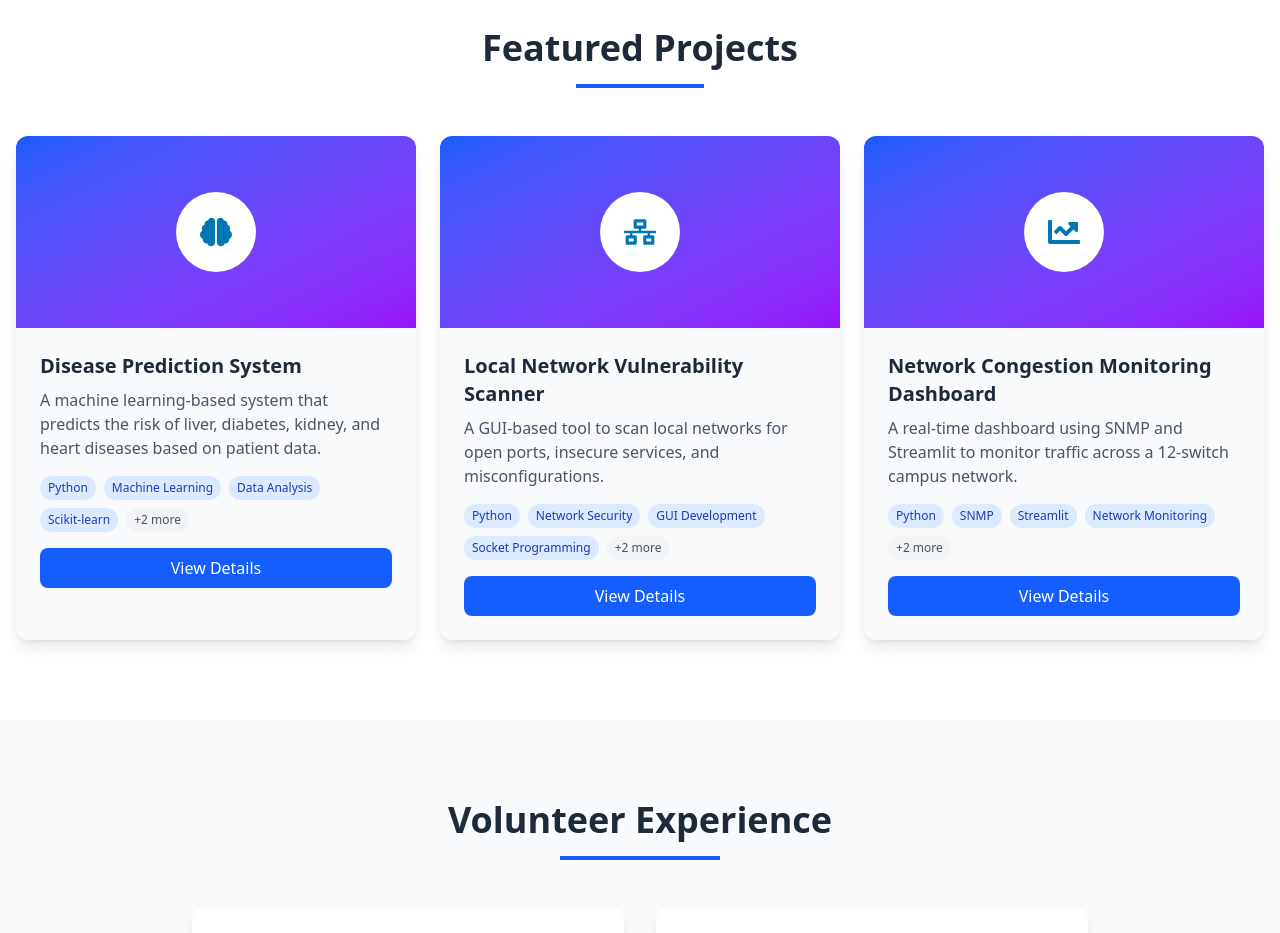
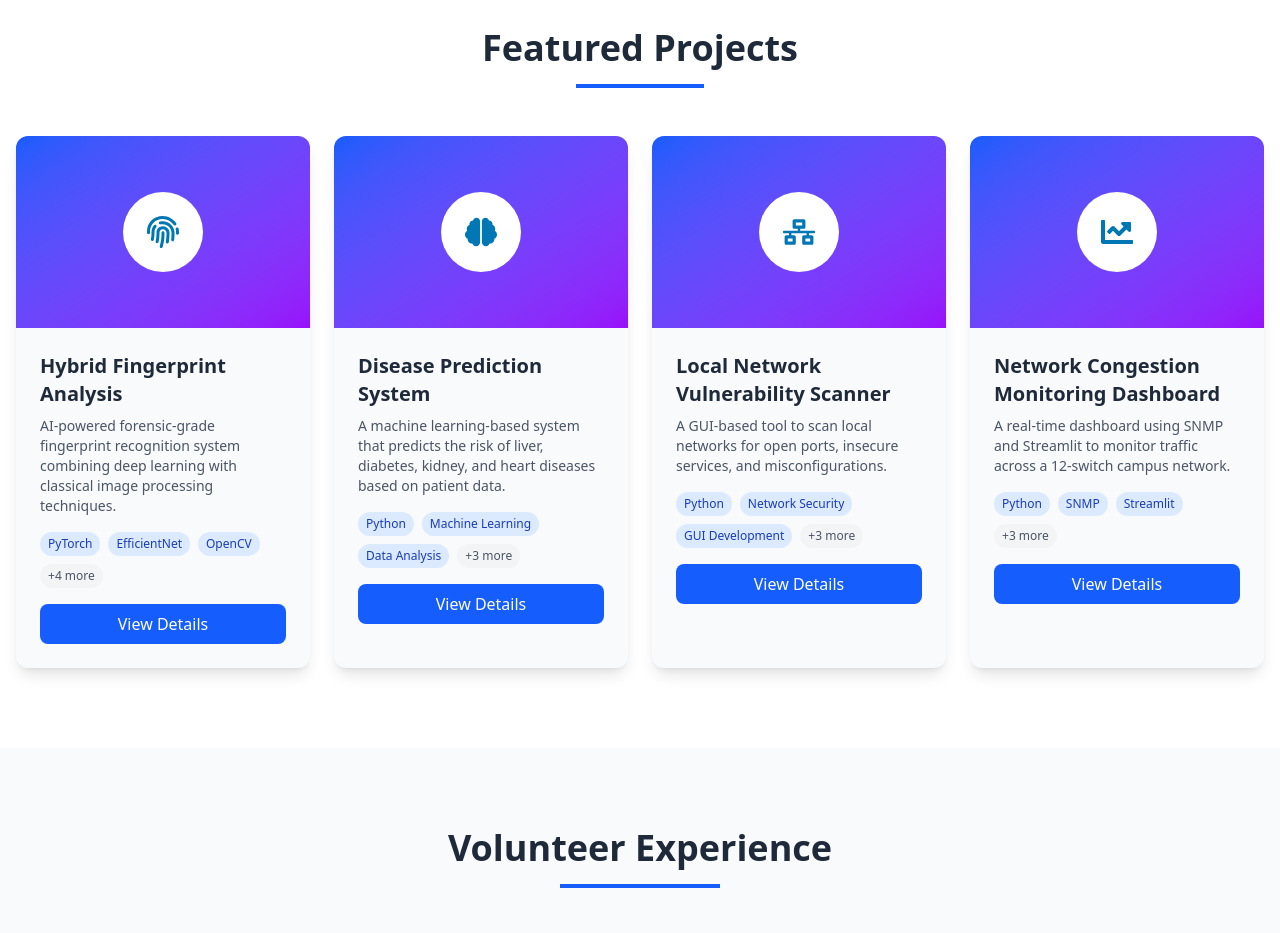
Before and after one commit to Shubhamgadekar2004/Portfolio, a React (Vite) app: page / in a window 1280 px wide. Shown: the part 3760-4693 px from the top of the page. Built offline with nearby package versions, Linux system fonts and the light colour scheme.

Commit message:
Initial commit - Portfolio with projects section

```diff
--- a/src/components/Projects.jsx
+++ b/src/components/Projects.jsx
@@ -1,7 +1,6 @@
-// src/components/Projects.jsx
 import { useState } from 'react';
 import { motion, AnimatePresence } from 'framer-motion';
-import { FaGithub, FaExternalLinkAlt, FaBrain, FaLaptopCode, FaNetworkWired, FaChartLine } from 'react-icons/fa';
+import { FaGithub, FaExternalLinkAlt, FaBrain, FaLaptopCode, FaNetworkWired, FaChartLine, FaFingerprint } from 'react-icons/fa';
 
 const Projects = () => {
   const [selectedProject, setSelectedProject] = useState(null);
@@ -9,6 +8,17 @@ const Projects = () => {
   const projects = [
     {
       id: 1,
+      title: "Hybrid Fingerprint Analysis",
+      description: "AI-powered forensic-grade fingerprint recognition system combining deep learning with classical image processing techniques.",
+      details: "Developed a hybrid fingerprint analysis system that reduces analysis time from 15-30 minutes to under 5 seconds. Implemented Level 1 pattern classification (Arch, Loop, Whorl) and Level 2 minutiae extraction (Ridge Endings, Bifurcations). Built core and delta point detection algorithms for advanced forensic matching. Achieved 90%+ accuracy on real-world datasets using a combination of PyTorch, EfficientNet for deep learning, and OpenCV for classical image processing. Designed for real-world security systems, law enforcement, and forensic laboratories.",
+      tech: ["PyTorch", "EfficientNet", "OpenCV", "Streamlit", "Deep Learning", "Computer Vision", "Image Processing"],
+      image: "fingerprint-analysis",
+      icon: <FaFingerprint className="text-[#0077B5]" size={32} />,
+      liveDemo: "https://lnkd.in/d8kqmreY",
+      github: "https://lnkd.in/dn9GvBha"
+    },
+    {
+      id: 2,
       title: "Disease Prediction System",
       description: "A machine learning-based system that predicts the risk of liver, diabetes, kidney, and heart diseases based on patient data.",
       details: "Developed a comprehensive health prediction system leveraging machine learning algorithms to analyze patient data for multiple diseases. Implemented various algorithms including Logistic Regression, Random Forest, Support Vector Machines, and Gradient Boosting for comparison and optimization. Applied data preprocessing techniques to handle missing values, detect outliers, and perform feature scaling to enhance model accuracy.",
@@ -17,7 +27,7 @@ const Projects = () => {
       icon: <FaBrain className="text-[#0077B5]" size={32} />
     },
     {
-      id: 2,
+      id: 3,
       title: "Local Network Vulnerability Scanner",
       description: "A GUI-based tool to scan local networks for open ports, insecure services, and misconfigurations.",
       details: "Developed a comprehensive network security scanning tool with an intuitive graphical interface. Implemented device discovery functionality to automatically map all devices on a local network. Created robust port and service scanning modules to identify open ports and running services that could present security risks. Built a risk classification system that analyzes findings and suggests specific remediation steps based on severity levels. Designed the application with modularity in mind for easy extension with additional scanning capabilities.",
@@ -26,7 +36,7 @@ const Projects = () => {
       icon: <FaNetworkWired className="text-[#0077B5]" size={32} />
     },
     {
-      id: 3,
+      id: 4,
       title: "Network Congestion Monitoring Dashboard",
       description: "A real-time dashboard using SNMP and Streamlit to monitor traffic across a 12-switch campus network.",
       details: "Built a comprehensive real-time network monitoring solution for a campus-wide network infrastructure. Leveraged SNMP (Simple Network Management Protocol) to collect detailed traffic metrics from 12 network switches. Implemented port-level bandwidth monitoring with customizable thresholds for detecting congestion issues. Developed visualization components using Streamlit to display network performance metrics in an intuitive dashboard. Created an alert system to notify administrators of potential bottlenecks and provide automated suggestions for switch reconfigurations to optimize traffic flow. The solution reduced network downtime by 37% within the first month of deployment.",
@@ -70,7 +80,7 @@ const Projects = () => {
         </motion.div>
 
         <motion.div
-          className="grid grid-cols-1 md:grid-cols-2 lg:grid-cols-3 gap-6"
+          className="grid grid-cols-1 md:grid-cols-2 lg:grid-cols-3 xl:grid-cols-4 gap-6"
           variants={containerVariants}
           initial="hidden"
           whileInView="visible"
@@ -90,9 +100,9 @@ const Projects = () => {
               </div>
               <div className="p-6">
                 <h3 className="text-xl font-bold mb-2">{project.title}</h3>
-                <p className="text-gray-600 dark:text-gray-400 mb-4">{project.description}</p>
+                <p className="text-gray-600 dark:text-gray-400 mb-4 text-sm">{project.description}</p>
                 <div className="flex flex-wrap gap-2 mb-4">
-                  {project.tech.slice(0, 4).map((tech, index) => (
+                  {project.tech.slice(0, 3).map((tech, index) => (
                     <span
                       key={index}
                       className="text-xs font-medium bg-blue-100 dark:bg-blue-900 text-blue-800 dark:text-blue-300 px-2 py-1 rounded-full"
@@ -100,9 +110,9 @@ const Projects = () => {
                       {tech}
                     </span>
                   ))}
-                  {project.tech.length > 4 && (
+                  {project.tech.length > 3 && (
                     <span className="text-xs font-medium bg-gray-100 dark:bg-gray-700 text-gray-600 dark:text-gray-400 px-2 py-1 rounded-full">
-                      +{project.tech.length - 4} more
+                      +{project.tech.length - 3} more
                     </span>
                   )}
                 </div>
@@ -128,7 +138,7 @@ const Projects = () => {
               onClick={() => setSelectedProject(null)}
             >
               <motion.div
-                className="bg-white dark:bg-gray-800 rounded-xl w-full max-w-3xl overflow-hidden"
+                className="bg-white dark:bg-gray-800 rounded-xl w-full max-w-3xl overflow-hidden max-h-[90vh] overflow-y-auto"
                 initial={{ scale: 0.9, opacity: 0 }}
                 animate={{ scale: 1, opacity: 1 }}
                 exit={{ scale: 0.9, opacity: 0 }}
@@ -158,7 +168,29 @@ const Projects = () => {
                     </div>
                   </div>
 
-                  <div className="flex justify-end space-x-4">
+                  <div className="flex flex-wrap justify-end gap-3">
+                    {selectedProject.liveDemo && (
+                      <a
+                        href={selectedProject.liveDemo}
+                        target="_blank"
+                        rel="noopener noreferrer"
+                        className="bg-blue-600 hover:bg-blue-700 text-white font-medium py-2 px-6 rounded-lg transition-colors flex items-center gap-2"
+                      >
+                        <FaExternalLinkAlt size={16} />
+                        Live Demo
+                      </a>
+                    )}
+                    {selectedProject.github && (
+                      <a
+                        href={selectedProject.github}
+                        target="_blank"
+                        rel="noopener noreferrer"
+                        className="bg-gray-800 dark:bg-gray-700 hover:bg-gray-900 dark:hover:bg-gray-600 text-white font-medium py-2 px-6 rounded-lg transition-colors flex items-center gap-2"
+                      >
+                        <FaGithub size={16} />
+                        GitHub
+                      </a>
+                    )}
                     <button
                       className="bg-gray-200 dark:bg-gray-700 hover:bg-gray-300 dark:hover:bg-gray-600 text-gray-800 dark:text-gray-300 font-medium py-2 px-6 rounded-lg transition-colors"
                       onClick={() => setSelectedProject(null)}
```
